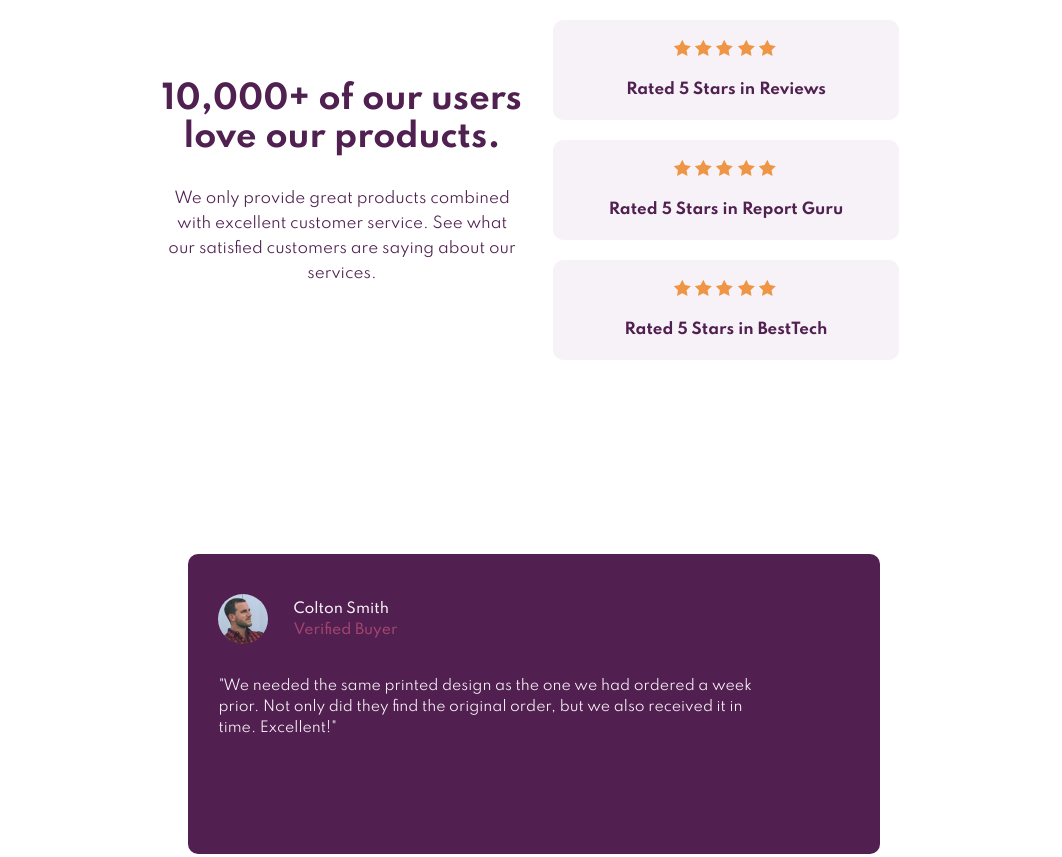
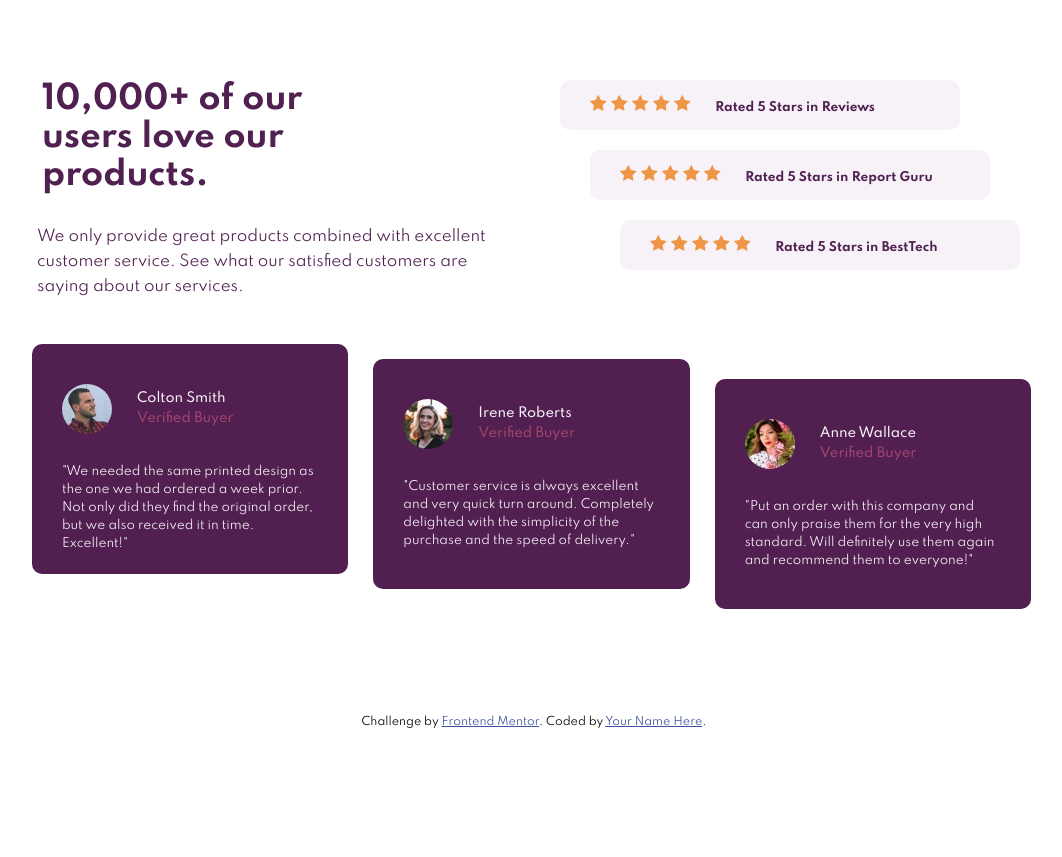
Before and after one commit to Bkthree6/Social_Proof_Section, a plain HTML site: page index.html in a window 1280 px wide. Shown: the top 857 px of the page, without its empty margins (106-1168 px from the left). After the commit the page ends 800 px from the top, so only its background shows below. Drawn offline with Linux system fonts and the light colour scheme.

Commit message:
Finsihed styling the media queries

```diff
--- a/index.html
+++ b/index.html
@@ -83,7 +83,7 @@
           Excellent!"</p>
         </div>
 
-        <div class="site-review-card">
+        <div class="site-review-card card-2">
           <img class="card-img" src="images/image-irene.jpg" alt="Irene">
           <h3 class="card-name">Irene Roberts</h3>
           <h3 class="card-buyer">Verified Buyer</h3>
@@ -91,7 +91,7 @@
           delighted with the simplicity of the purchase and the speed of delivery."</p>
         </div>
 
-        <div class="site-review-card">
+        <div class="site-review-card card-3">
           <img class="card-img" src="images/image-anne.jpg" alt="Anne">
           <h3 class="card-name">Anne Wallace</h3>
           <h3 class="card-buyer">Verified Buyer</h3>
--- a/styles.css
+++ b/styles.css
@@ -104,11 +104,87 @@ h3 {
     .column {
         float: left;
         width: 50%;
-        margin-bottom: 20%;
     }
     .row:after {
         content: "";
         display: table;
         clear: both;
       }
+      .site-review-card-container {
+          display: flex;
+          width: 100%;
+          flex-direction: row;
+          margin: 10px 5px;
+      }
+      .site-review-card {
+        margin: 5px;
+        width: 600px;
+      }
 }
+/* Media queries for table - (width of 1024 pixels) */
+@media screen and (min-width: 1024px) {
+    .container {
+        width: 1024px;
+    }
+    /* site-header styles */
+    h1 {
+        width: 60%;
+        text-align: left;
+        margin: 0;
+        margin-left: 20px;
+    }
+    .site-header p {
+        text-align: left;
+    }
+
+    /* site-review styles */
+    .site-reviews {
+        margin-top: 80px;
+    }
+    .review {
+        height: 50px;
+        width: 400px;
+    }
+    .image-container {
+        position: relative;
+        display: inline;
+        top: 30%;
+        left: 30px;
+    }
+    h2 {
+        position: relative;
+        display: inline;
+        top: 30%;
+        left: 50px;
+        font-size: 12px;
+    }
+    .second-review {
+        margin-left: 30px;
+    }
+    .third-review {
+        margin-left: 60px;
+    }
+
+    /* site-review-card styles */
+    .site-review-card-container {
+        margin-bottom: 10%;
+    }
+    .site-review-card {
+        height: 230px;
+        width: 320px;
+        margin-right: 20px;
+    }
+    h3 {
+        font-size: 13px;
+    }
+    .card-para {
+        font-size: 12px;
+        width: 90%;
+    }
+    .card-2 {
+        margin-top: 20px;
+    }
+    .card-3 {
+        margin-top: 40px;
+    }
+}
```
